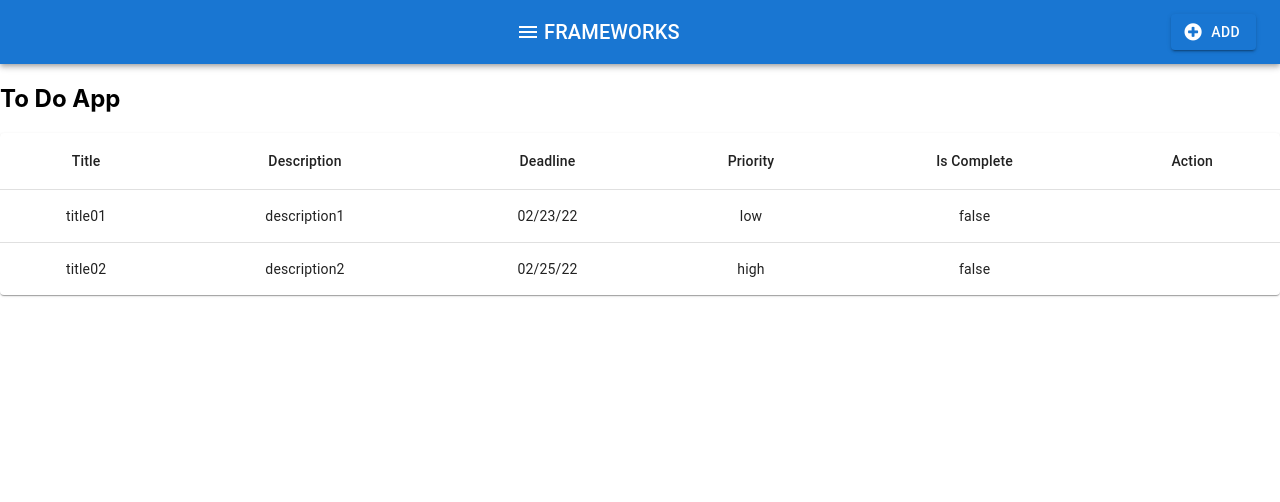
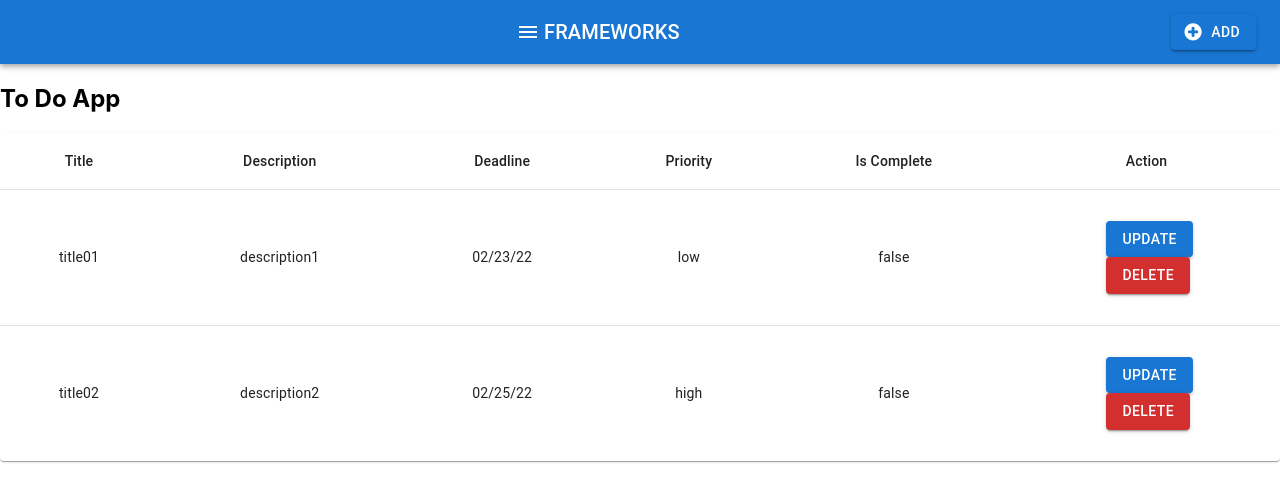
Before and after one commit to lat71/to-do-app, a React (Create React App) app: page / in a window 1280 px wide. Shown: the top 502 px of the page. Built offline with nearby package versions, Linux system fonts and the light colour scheme.

Commit message:
added buttonsunder Actitons (currently no functionality) Also changed style for button layout as container

```diff
--- a/src/components/Task.js
+++ b/src/components/Task.js
@@ -1,5 +1,6 @@
 import TableCell from '@mui/material/TableCell';
 import TableRow from '@mui/material/TableRow';
+import Button from '@mui/material/Button';
 
 export default function Task({ task }) {
 
@@ -13,7 +14,10 @@ export default function Task({ task }) {
         <TableCell align="center">{task.priority}</TableCell>
         <TableCell align="center">{task.isComplete}</TableCell>
         <TableCell align="center">
-
+            <div className="container">
+                <Button variant="contained" color="primary">Update</Button>
+                <Button variant="contained" color="error">Delete</Button>
+            </div>
         </TableCell>
         </TableRow>
     );
--- a/src/index.css
+++ b/src/index.css
@@ -11,3 +11,11 @@ code {
   font-family: source-code-pro, Menlo, Monaco, Consolas, 'Courier New',
     monospace;
 }
+
+.container {
+  max-width: 80px;
+  margin: 10px auto;
+  min-height: 50;
+  padding: 5px;
+  border-radius: 0px;
+}
```
